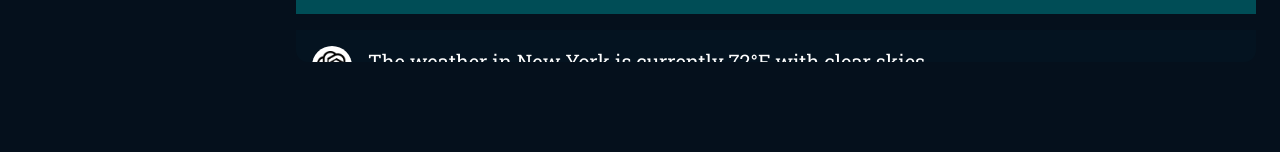
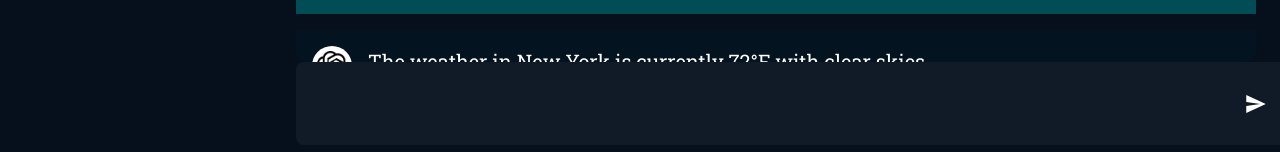
Before and after one commit to ctelfair20/ChatGPT_Clone, a React (Vite) app in the folder Frontend/: page /chats in a window 1280 px wide. Shown: the part 582-734 px from the top of the page. Built offline with nearby package versions, Linux system fonts and the light colour scheme; no server answers.

Commit message:
created input box for user input

```diff
--- a/Frontend/src/pages/Chats.tsx
+++ b/Frontend/src/pages/Chats.tsx
@@ -1,6 +1,7 @@
-import { Avatar, Box, Button, Typography } from "@mui/material"
+import { Avatar, Box, Button, IconButton, Typography } from "@mui/material"
 import { useAuthContext } from "../context/AuthContext"
 import { red } from "@mui/material/colors";
+import { IoMdSend } from "react-icons/io"
 import ChatItem from "../components/chat/ChatItem";
 
 const chatsMessages = [
@@ -54,6 +55,13 @@
         >
           {chatsMessages.map((chat) => <ChatItem role={chat.role} content={chat.content} />)}
         </Box>
+        <div style={{ width: "100%", backgroundColor: "rgb(17,27,39)", padding: "20px", borderRadius: "8px", display: "flex", margin: "auto", }}>
+          <input type="text" style={{ width: "100%", backgroundColor: "transparent", padding: "10px", border: "none", outline: "none", color: "white", fontSize: "20px" }} />
+          <IconButton sx={{ ml: "auto", color: "white" }}
+          >
+            <IoMdSend />
+          </IconButton>
+        </div>
       </Box>
     </Box>
   )
```
